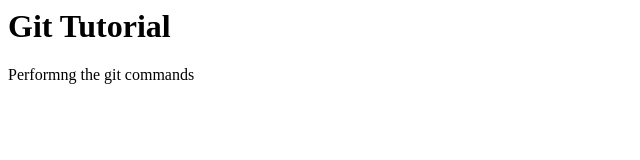
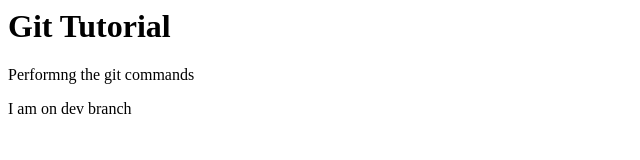
Before and after one commit to sandeepbingi03/firstgitrepo, a plain HTML site: page index.html in a window 1280 px wide. Shown: the whole page, without its empty margins (0-640 px from the left). Drawn offline with Linux system fonts and the light colour scheme.

Commit message:
dev commit branch

```diff
--- a/index.html
+++ b/index.html
@@ -2,6 +2,7 @@
 	<body>
 		<h1>Git Tutorial</h1>
 		<p>Performng the git commands</p>
+		<p>I am on dev branch</p>
 	</body>
 
 </html>
```
